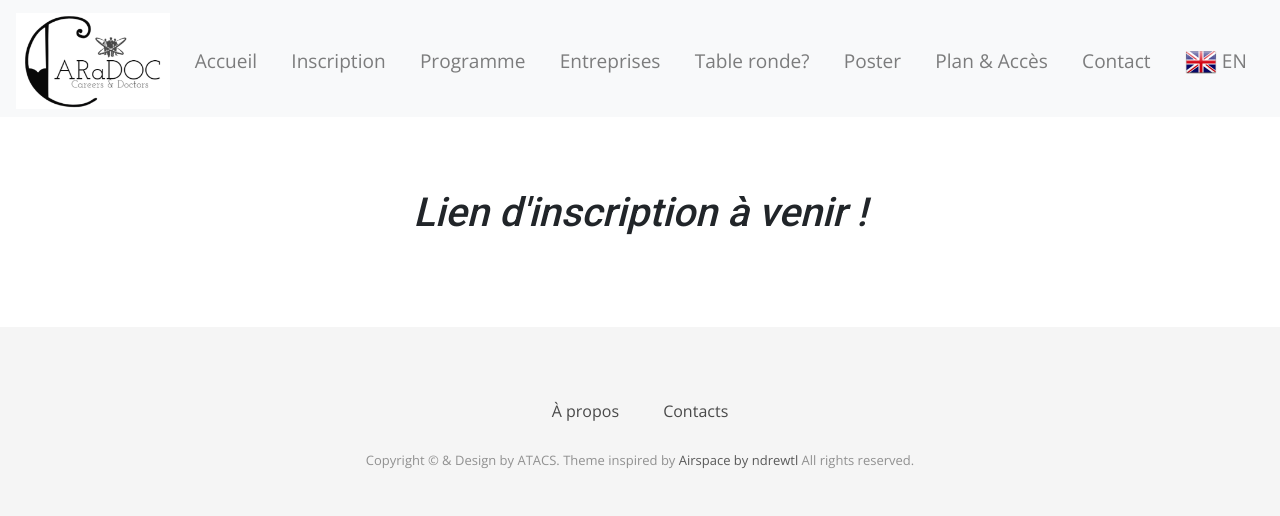
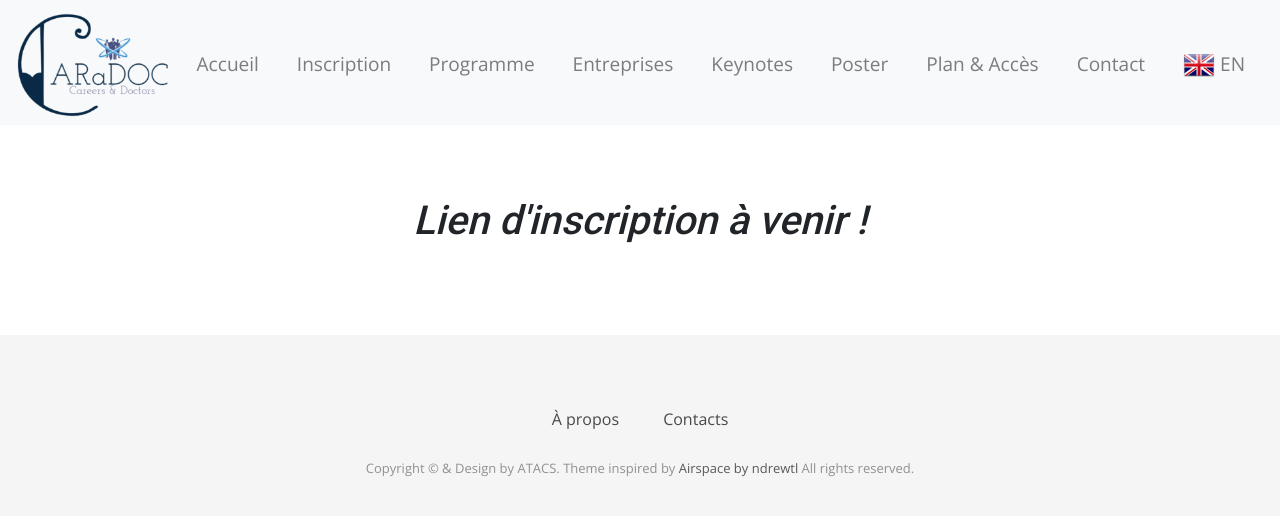
Before and after one commit to caradoc-paris-saclay/caradoc, a Jekyll site: the page built from assets/fr/registration.html, in a window 1280 px wide. Shown: the top 516 px of the page. Built offline with Jekyll 4.4.1, drawn with Linux system fonts in a browser that asks for light colours; some web fonts are replaced.

Commit message:
Logo tunning and slider_bg photo update.

```diff
--- a/_config.yml
+++ b/_config.yml
@@ -21,7 +21,7 @@ subtitle: "PhD Job Fair in Saclay"
 url: "https://www.jred.fr" # the base hostname & protocol for your site
 # baseurl: "/the/subpath/of/your/site" # Set this value to "" if you want your site to be root
 baseurl: "" #important: start with /
-cover: "/assets/img/cover.png"
+cover: "/assets/img/cover_jred19.png"
 logo: "/assets/img/caradoc_logo.png"
 # description: La J-RED est un forum professionnel pour doctorant et jeunes chercheurs organisé par l'ATACS, l'association des thèsards et amis de CentraleSupélec.
 # Build settings
--- a/_includes/head.html
+++ b/_includes/head.html
@@ -5,7 +5,6 @@
 <!-- Place favicon.ico and apple-touch-icon.png in the root directory -->
 
 <link rel="shortcut icon" type="image/png" href="{{ site.baseurl }}/assets/favicons/favicon_caradoc.png">
-
 
 <!--
 <link rel="apple-touch-icon" sizes="180x180" href="{{ site.baseurl }}/assets/favicons/apple-touch-icon.png">
@@ -18,6 +17,7 @@
 -->
 
 <!-- CSS -->
+
 <link rel="stylesheet" href="{{ site.baseurl }}/assets/css/owl.carousel.css" />
 <link rel="stylesheet" href="https://stackpath.bootstrapcdn.com/bootstrap/4.3.1/css/bootstrap.min.css" integrity="sha384-ggOyR0iXCbMQv3Xipma34MD+dH/1fQ784/j6cY/iJTQUOhcWr7x9JvoRxT2MZw1T" crossorigin="anonymous">
 <link rel="stylesheet" href="{{ site.baseurl }}/assets/css/font-awesome.min.css" />
--- a/_includes/header.html
+++ b/_includes/header.html
@@ -24,7 +24,7 @@
         <a class="nav-link" data-value="companies" href="{{ site.baseurl }}{% link assets/fr/entreprises.html %}">Entreprises</a>
       </li>
       <li class="nav-item mx-auto">
-        <a class="nav-link" data-value="talk" href="{{ site.baseurl }}{% link assets/fr/table-ronde.html %}">Table ronde?</a>
+        <a class="nav-link" data-value="talk" href="{{ site.baseurl }}{% link assets/fr/table-ronde.html %}">Keynotes</a>
       </li>
       <li class="nav-item mx-auto">
         <a class="nav-link" data-value="poster" href="{{ site.baseurl }}{% link assets/fr/poster.html %}">Poster</a>
```
Also changed, not shown: assets/css/airspace.min.css, assets/favicons/favicon_caradoc.png, assets/img/caradoc_logo.png, assets/img/cover.jpg (deleted), assets/img/slider-bg.jpg (deleted), assets/img/slider-bg_old.jpg, assets/img/slider_bg.jpg (added), 1 other file.
